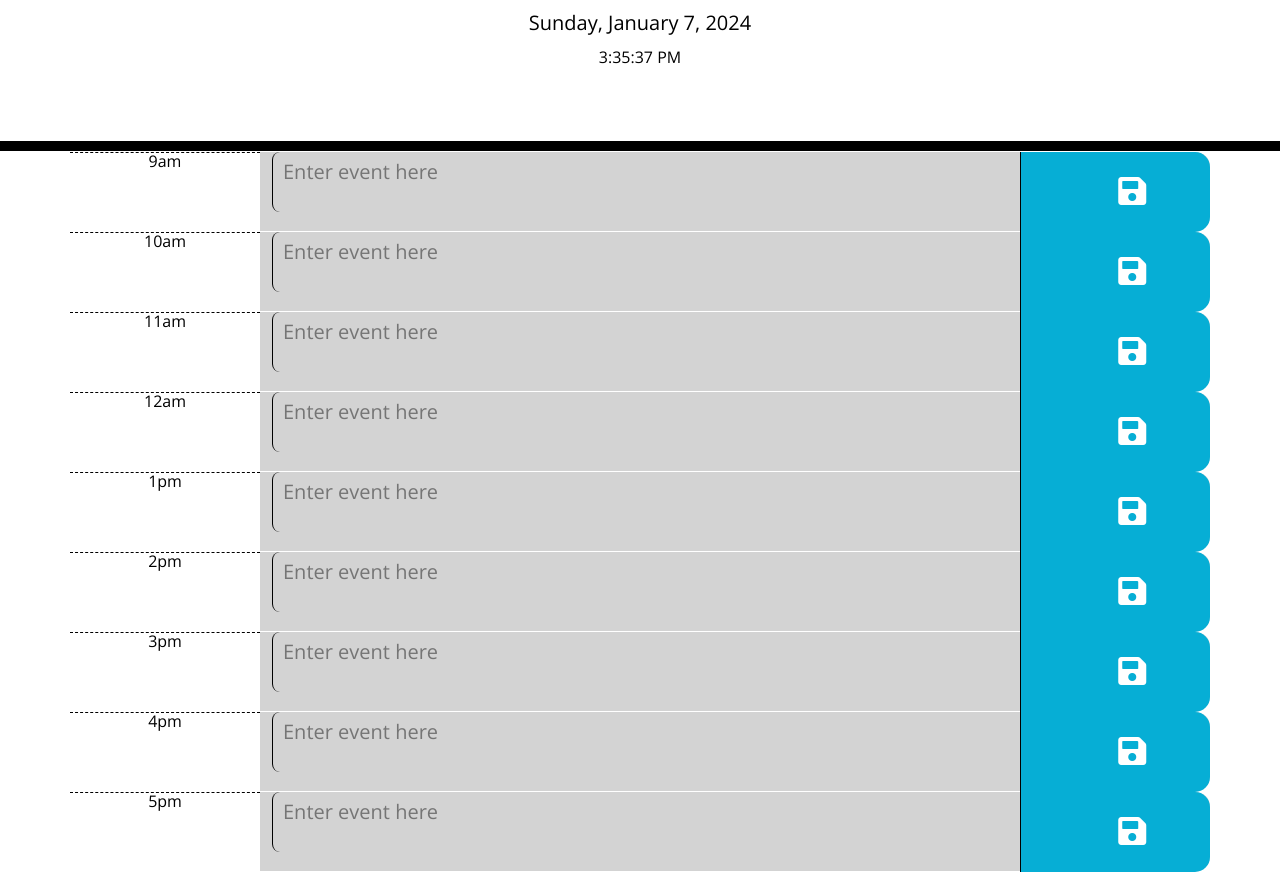
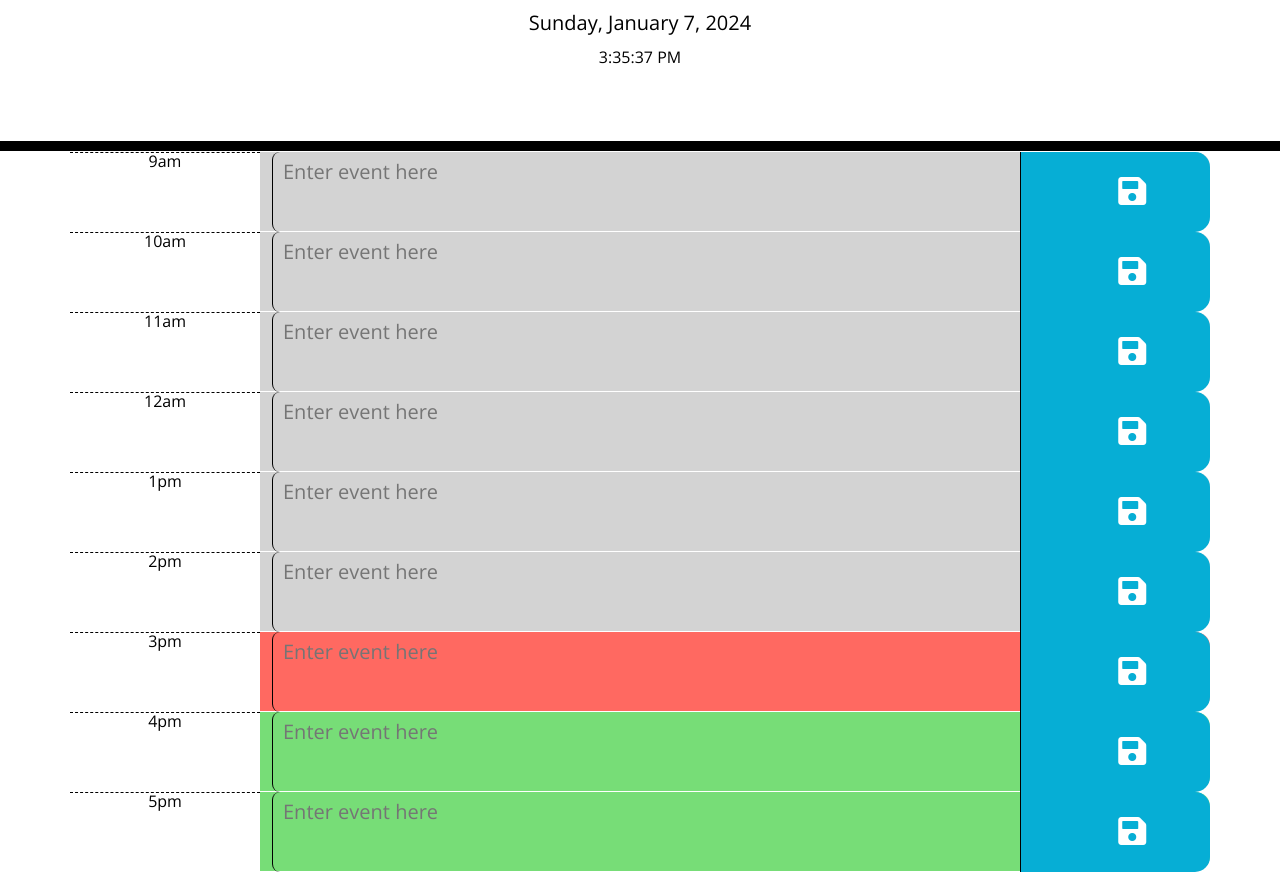
Before and after one commit to chrisma89/Workday-Planner, a plain HTML site: page index.html in a window 1280 px wide. Shown: the part 168-1043 px from the top of the page. Drawn offline with nearby package versions, Linux system fonts and the light colour scheme.

Commit message:
colour code blocks working correctly now

```diff
--- a/assets/css/style.css
+++ b/assets/css/style.css
@@ -25,6 +25,7 @@ header {
 
 textarea {
   width:100%;
+  height: 100%;
 }
 
 .description {
--- a/assets/js/script.js
+++ b/assets/js/script.js
@@ -14,9 +14,11 @@ setInterval (displayTime, 1000)
 
 // Color-coded time block based on past, present, and future
 function updateHourblocks (){
-  const currentHour = dayjs().hour()
+  const currentHour = parseInt (dayjs().hour())
   console.log(currentHour)
-
+//   const hour = dayjs().format("h a")
+//   console.log(hour)
+// console.log(typeof(hour))
 
    const timeBlock =  $(".time-block")
   timeBlock.each(function(){
@@ -24,26 +26,69 @@ function updateHourblocks (){
     let plannerHour = parseInt($(this).attr("id"))
     console.log(plannerHour)
 
-    if (plannerHour < currentHour){
-      $(this).addClass("past")
-      $(this).removeClass("present future")
 
-    }
-    else if (plannerHour === currentHour){
+    if (plannerHour === currentHour){
       $(this).addClass("present")
       $(this).removeClass("future past")
     }
-    else if ( plannerHour > currentHour){
+    else if ( plannerHour < currentHour){
+      $(this).addClass("past")
+      $(this).removeClass("future present")
+
+    }
+    else if(plannerHour > currentHour){
       $(this).addClass("future")
       $(this).removeClass("past present")
 
     }
   })}
 
-updateHourblocks()
+  updateHourblocks()
+// setInterval(updateHourblocks, 3600000)
 
 
 // update time-blocks every hour
 // setInterval(updateHourblocks, 15000)
 
 // Allow a user to enter an event when they click a time block
+const saveButton = $(".btn")
+
+saveButton.on("click", function(event){
+  event.preventDefault()
+  saveUserEvent()
+})
+
+// function saveUserEvent () {
+
+
+//   let UserInput = $(".description").val()
+//   let id= $("#user-input")
+//   // console.log(UserInput)
+//   localStorage.setItem("user-input", UserInput[i])
+
+
+
+//   // let savedInput = localStorage.getItem("user-input")
+//   // UserInput.textContent = savedInput
+//   }
+  // retrieveData()
+function saveUserEvent (){
+$(".description").each(function(i){
+  let userId = "user-input-" +i
+let UserInput = $(this).val()})
+localStorage.setItem(userId, UserInput)
+}
+
+
+
+// function retrieveData (UserInput){
+//   let savedInput = localStorage.getItem(UserInput)
+
+//   if(UserInput) {
+//     UserInput.text(savedInput)
+//   }
+
+// }
+// $(function(){
+//   retrieveData()
+// })
--- a/index.html
+++ b/index.html
@@ -25,63 +25,63 @@
     <!-- Timeblocks go here -->
     <div class="row time-block" id="9">
       <div class="col-md-2 hour" >9am</div>
-       <div class="col-md-8"><textarea class="textarea description form-control-lg" placeholder="Enter event here"></textarea></div>
+       <div class="col-md-8"><textarea class="textarea description form-control-lg" placeholder="Enter event here" id="user-input"></textarea></div>
       <div class="col-md-2 saveBtn">
         <button class="btn"><i class="fas fa-save fa-2x center"></i></button>
       </div>
     </div>
     <div class="row time-block" id ="10">
       <div class="col-md-2 hour">10am</div>
-      <div class="col-md-8"><textarea class="textarea description form-control-lg" placeholder="Enter event here"></textarea></div>
+      <div class="col-md-8"><textarea class="textarea description form-control-lg" placeholder="Enter event here" id="user-input"></textarea></div>
       <div class="col-md-2 saveBtn ">
         <button class="btn"><i class="fas fa-save fa-2x center"></i></button>
       </div>
     </div>
     <div class="row time-block" id ="11">
       <div class="col-md-2 hour" >11am</div>
-      <div class="col-md-8"><textarea class="textarea description form-control-lg" placeholder="Enter event here"></textarea></div>
+      <div class="col-md-8"><textarea class="textarea description form-control-lg" placeholder="Enter event here" id="user-input"></textarea></div>
       <div class="col-md-2 saveBtn ">
         <button class="btn"><i class="fas fa-save fa-2x center"></i></button>
       </div>
     </div>
     <div class="row time-block" id ="12">
       <div class="col-md-2 hour" >12am</div>
-      <div class="col-md-8"><textarea class="textarea description form-control-lg" placeholder="Enter event here"></textarea></div>
+      <div class="col-md-8"><textarea class="textarea description form-control-lg" placeholder="Enter event here" id="user-input"></textarea></div>
       <div class="col-md-2 saveBtn">
         <button class="btn"><i class="fas fa-save fa-2x center"></i></button>
       </div>
     </div>
-    <div class="row time-block" id = "1">
+    <div class="row time-block" id = "13">
       <div class="col-md-2 hour" >1pm</div>
-      <div class="col-md-8"><textarea class="textarea description form-control-lg" placeholder="Enter event here"></textarea></div>
+      <div class="col-md-8"><textarea class="textarea description form-control-lg" placeholder="Enter event here" id="user-input"></textarea></div>
       <div class="col-md-2 saveBtn">
         <button class="btn"><i class="fas fa-save fa-2x center"></i></button>
       </div>
     </div>
-    <div class="row time-block" id ="2">
+    <div class="row time-block" id ="14">
       <div class="col-md-2 hour" >2pm</div>
-      <div class="col-md-8"><textarea class="textarea description form-control-lg" placeholder="Enter event here"></textarea></div>
+      <div class="col-md-8"><textarea class="textarea description form-control-lg" placeholder="Enter event here" id="user-input"></textarea></div>
       <div class="col-md-2 saveBtn">
         <button class="btn"><i class="fas fa-save fa-2x center"></i></button>
       </div>
     </div>
-    <div class="row time-block" id ="3" >
+    <div class="row time-block" id ="15" >
       <div class="col-md-2 hour" >3pm</div>
-      <div class="col-md-8"><textarea class="textarea description form-control-lg" placeholder="Enter event here"></textarea></div>
+      <div class="col-md-8"><textarea class="textarea description form-control-lg" placeholder="Enter event here" id="user-input"></textarea></div>
       <div class="col-md-2 saveBtn">
         <button class="btn"><i class="fas fa-save fa-2x center"></i></button>
       </div>
     </div>
-    <div class="row time-block" id ="4">
+    <div class="row time-block" id ="16">
       <div class="col-md-2 hour" >4pm</div>
-      <div class="col-md-8"><textarea class="textarea description form-control-lg" placeholder="Enter event here"></textarea></div>
+      <div class="col-md-8"><textarea class="textarea description form-control-lg" placeholder="Enter event here" id="user-input"></textarea></div>
       <div class="col-md-2 saveBtn">
         <button class="btn"><i class="fas fa-save fa-2x center"></i></button>
       </div>
     </div>
-    <div class="row time-block" id ="5">
+    <div class="row time-block" id ="17">
       <div class="col-md-2 hour" >5pm</div>
-      <div class="col-md-8"><textarea class="textarea description form-control-lg" placeholder="Enter event here"></textarea></div>
+      <div class="col-md-8"><textarea class="textarea description form-control-lg" placeholder="Enter event here" id="user-input"></textarea></div>
       <div class="col-md-2 saveBtn ">
         <button class="btn"><i class="fas fa-save fa-2x center"></i></button>
       </div>
```
